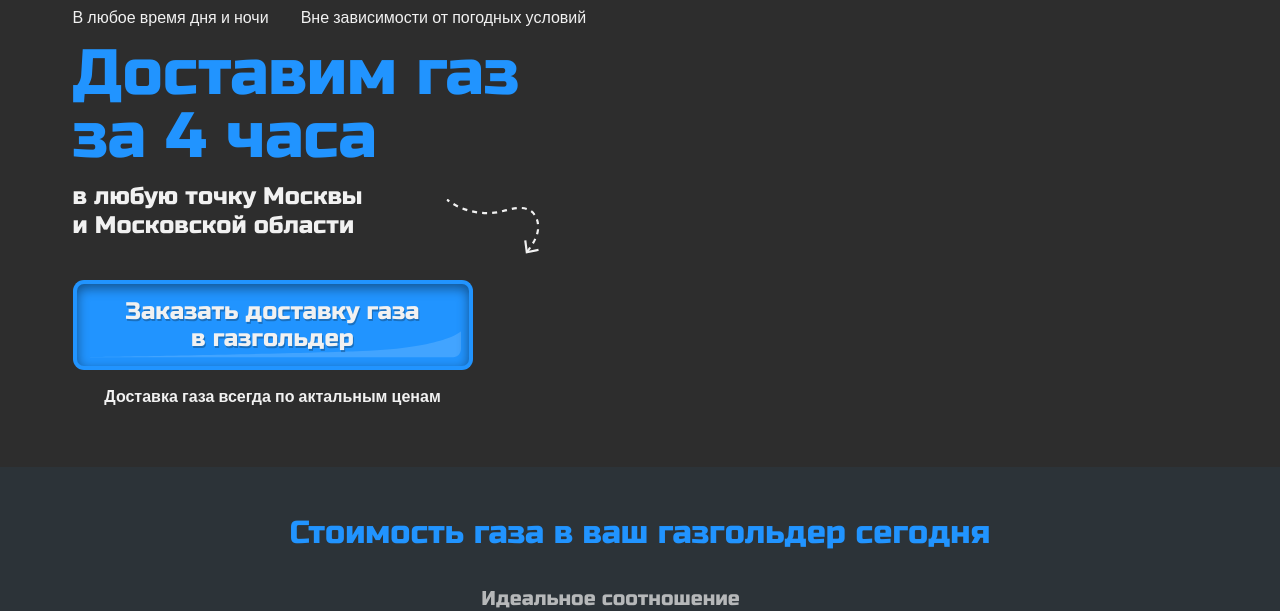
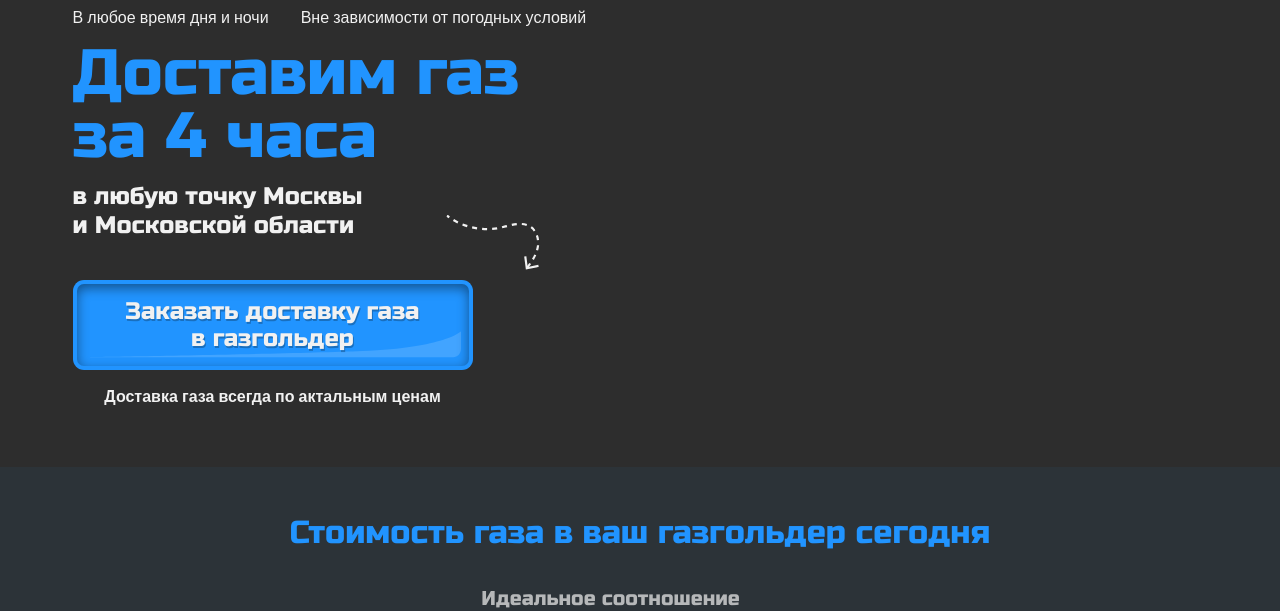
Before and after one commit to ilfey/gas-atlant, a plain HTML site: page index.html in a window 1280 px wide. Shown: the part 189-800 px from the top of the page. Drawn offline with nearby package versions, Linux system fonts and the light colour scheme.

Commit message:
fix arrow

```diff
--- a/css/style.css
+++ b/css/style.css
@@ -161,7 +161,7 @@ h3 {
 
 .header-bottom {
 	background: url('/img/header_track.png') right no-repeat,
-		url('/img/dashed_arrow.svg') 38% 60% no-repeat;
+		url('/img/dashed_arrow.svg') 38% 65% no-repeat;
 }
 
 .main {
```
